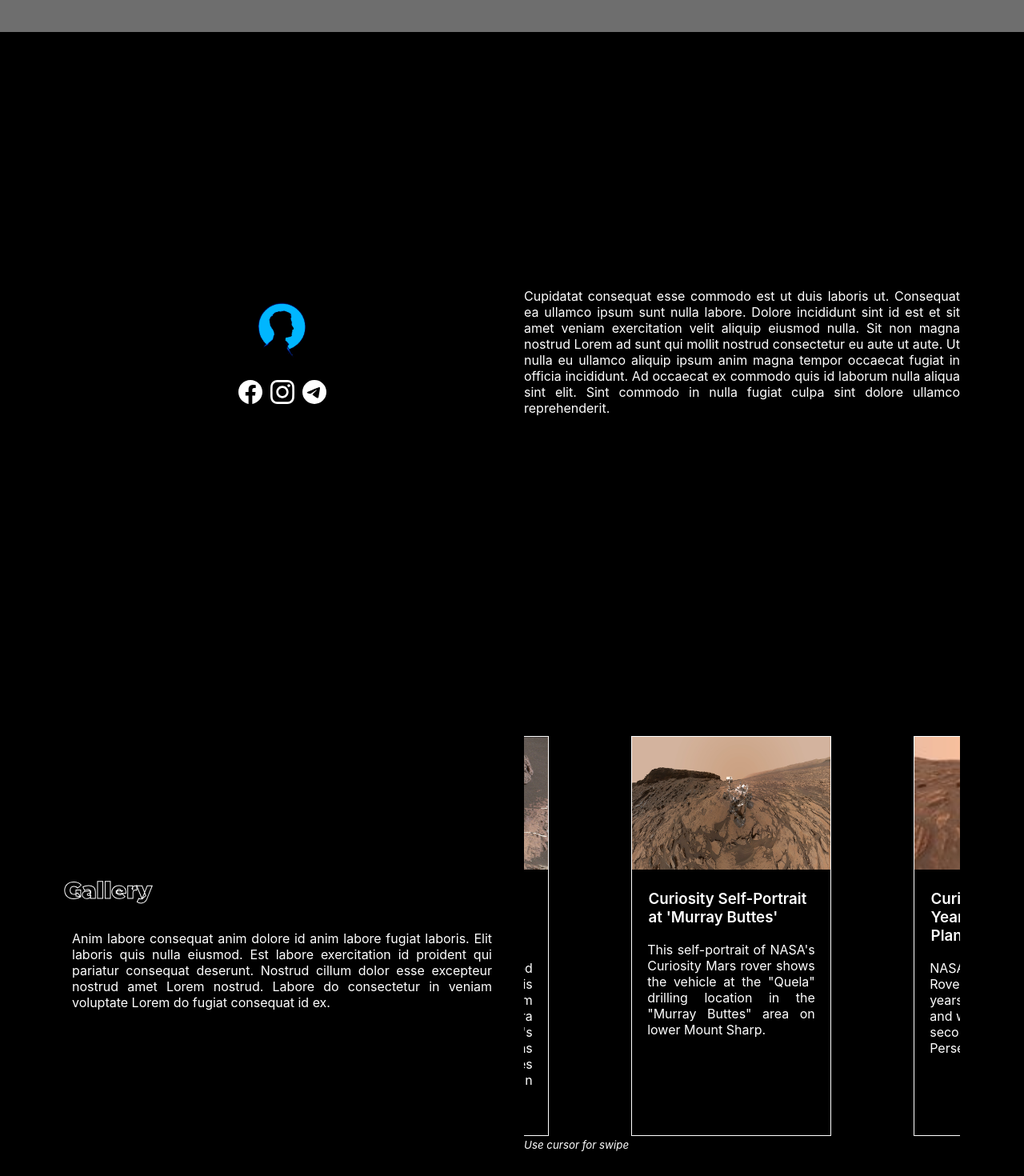
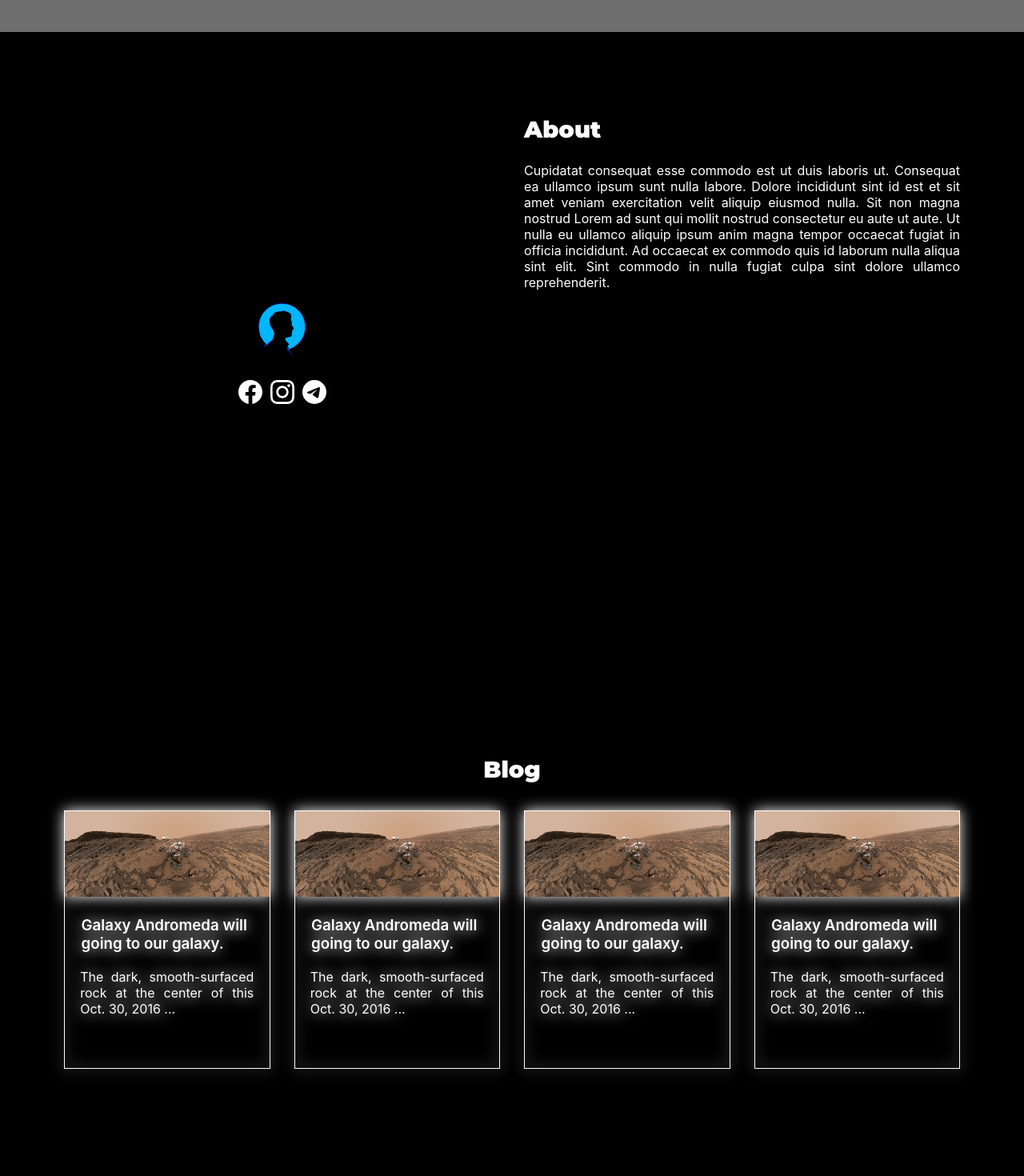
Before and after one commit to nurkholiqansori/Astroliq, a Next.js app: page / in a window 1280 px wide. Shown: the part 1560-3030 px from the top of the page at 80% size. Built offline with nearby package versions, Linux system fonts and the light colour scheme; grey boxes are pictures that could not be loaded; a web font is replaced by a local one.

Commit message:
About Section added

```diff
--- a/components/About.js
+++ b/components/About.js
@@ -49,6 +49,11 @@ const AboutBase = styled.div`
     text-align: justify;
   }
 `
+const TitleH2 = styled.h2`
+  font-family: 'Montserrat', sans-serif;
+  color: var(--primary-text);
+  font-size: 1.8em;
+`
 
 const About = () => {
   return (
@@ -89,7 +94,11 @@ const About = () => {
             </li>
             <li>
               <Link href='https://web.telegram.org/'>
-                <a title='Telegram Web' target='_blank' rel='noopener noreferrer'>
+                <a
+                  title='Telegram Web'
+                  target='_blank'
+                  rel='noopener noreferrer'
+                >
                   <svg
                     role='img'
                     viewBox='0 0 24 24'
@@ -105,15 +114,18 @@ const About = () => {
           </ul>
         </div>
       </div>
-      <div className='description'>
-        Cupidatat consequat esse commodo est ut duis laboris ut. Consequat ea
-        ullamco ipsum sunt nulla labore. Dolore incididunt sint id est et sit
-        amet veniam exercitation velit aliquip eiusmod nulla. Sit non magna
-        nostrud Lorem ad sunt qui mollit nostrud consectetur eu aute ut aute. Ut
-        nulla eu ullamco aliquip ipsum anim magna tempor occaecat fugiat in
-        officia incididunt. Ad occaecat ex commodo quis id laborum nulla aliqua
-        sint elit. Sint commodo in nulla fugiat culpa sint dolore ullamco
-        reprehenderit.
+      <div>
+        <TitleH2>About</TitleH2>
+        <div className='description'>
+          Cupidatat consequat esse commodo est ut duis laboris ut. Consequat ea
+          ullamco ipsum sunt nulla labore. Dolore incididunt sint id est et sit
+          amet veniam exercitation velit aliquip eiusmod nulla. Sit non magna
+          nostrud Lorem ad sunt qui mollit nostrud consectetur eu aute ut aute.
+          Ut nulla eu ullamco aliquip ipsum anim magna tempor occaecat fugiat in
+          officia incididunt. Ad occaecat ex commodo quis id laborum nulla
+          aliqua sint elit. Sint commodo in nulla fugiat culpa sint dolore
+          ullamco reprehenderit.
+        </div>
       </div>
     </AboutBase>
   )
--- /dev/null
+++ b/components/Blog.js
@@ -0,0 +1,106 @@
+import React from 'react'
+import styled from 'styled-components'
+
+const BlogBase = styled.div`
+  color: var(--primary-text);
+  width: 100%;
+  height: 100%;
+  padding: 1.2em;
+
+  @media screen and (min-width: 675px) {
+    & {
+      padding: 5em;
+    }
+  }
+`
+const TitleH2 = styled.h2`
+  font-family: 'Montserrat', sans-serif;
+  color: var(--primary-text);
+  font-size: 1.8em;
+  text-align: center;
+`
+const BlogLists = styled.div`
+  display: grid;
+  gap: 30px;
+  grid-template-columns: repeat(2, minmax(0, 1fr));
+  padding: 10px 0;
+
+  @media screen and (min-width: 675px) {
+    & {
+      grid-template-columns: repeat(4, minmax(0, 1fr));
+    }
+  }
+`
+const BlogList = styled.div`
+  border: 1px solid #fff;
+  filter: drop-shadow(0 0 0.55rem var(--primary-text));
+
+  & img {
+    width: 100%;
+    height: 33.333333%;
+  }
+`
+const BlogTitle = styled.h3`
+  margin: 1.1em 1.1em 0 1.1em;
+  font-weight: 600;
+`
+const BlogDescription = styled.p`
+  margin: 1.2em;
+  text-align: justify;
+`
+
+const Blog = () => {
+  return (
+    <BlogBase>
+      <TitleH2>Blog</TitleH2>
+      <BlogLists>
+        <BlogList>
+          <img
+            src='/images/pia20844-main.jpg'
+            alt='Curiosity Rover Finds and Examines a Meteorite on Mars'
+          />
+          <BlogTitle>Galaxy Andromeda will going to our galaxy.</BlogTitle>
+          <BlogDescription>
+            The dark, smooth-surfaced rock at the center of this Oct. 30, 2016
+            ...
+          </BlogDescription>
+        </BlogList>
+        <BlogList>
+          <img
+            src='/images/pia20844-main.jpg'
+            alt='Curiosity Rover Finds and Examines a Meteorite on Mars'
+          />
+          <BlogTitle>Galaxy Andromeda will going to our galaxy.</BlogTitle>
+          <BlogDescription>
+            The dark, smooth-surfaced rock at the center of this Oct. 30, 2016
+            ...
+          </BlogDescription>
+        </BlogList>
+        <BlogList>
+          <img
+            src='/images/pia20844-main.jpg'
+            alt='Curiosity Rover Finds and Examines a Meteorite on Mars'
+          />
+          <BlogTitle>Galaxy Andromeda will going to our galaxy.</BlogTitle>
+          <BlogDescription>
+            The dark, smooth-surfaced rock at the center of this Oct. 30, 2016
+            ...
+          </BlogDescription>
+        </BlogList>
+        <BlogList>
+          <img
+            src='/images/pia20844-main.jpg'
+            alt='Curiosity Rover Finds and Examines a Meteorite on Mars'
+          />
+          <BlogTitle>Galaxy Andromeda will going to our galaxy.</BlogTitle>
+          <BlogDescription>
+            The dark, smooth-surfaced rock at the center of this Oct. 30, 2016
+            ...
+          </BlogDescription>
+        </BlogList>
+      </BlogLists>
+    </BlogBase>
+  )
+}
+
+export default Blog
--- a/components/Gallery.js
+++ b/components/Gallery.js
@@ -70,15 +70,13 @@ const GalleryBase = styled.div`
   }
 `
 const DescriptionGallery = styled.p`
-  padding: 10px 10px;
+  padding: 10px 0;
   color: var(--primary-text);
   text-align: justify;
 `
 const TitleH2 = styled.h2`
   font-family: 'Montserrat', sans-serif;
-  color: transparent;
-  -webkit-text-stroke: 1px var(--primary-text);
-  text-stroke: 1px var(--primary-text);
+  color: var(--primary-text);
   font-size: 1.8em;
 `
 const List = styled.div`
--- a/pages/index.js
+++ b/pages/index.js
@@ -1,4 +1,3 @@
-import Image from 'next/image'
 import styled, { createGlobalStyle } from 'styled-components'
 import Header from '../components/Header'
 import Loading from '../components/Loading'
@@ -8,6 +7,7 @@ import { gsap } from 'gsap'
 import Link from 'next/link'
 import Gallery from '../components/Gallery'
 import About from '../components/About'
+import Blog from '../components/Blog'
 
 // THEMES
 const GlobalStyle = createGlobalStyle`
@@ -140,6 +140,7 @@ export default function Home() {
             </DescContent>
           </Description>
           <About />
+          <Blog />
           <Gallery />
           <Footer>
             <Title>Astroliq</Title>
@@ -168,7 +169,7 @@ export default function Home() {
               </i>
               <br />
               <br />
-              &copy;{' '}
+              ASTROLIQ by{' '}
               <Link href='https://www.nurkholiqansori.me'>
                 <a
                   title='Personal web Nur Kholiq Ansori'
```
